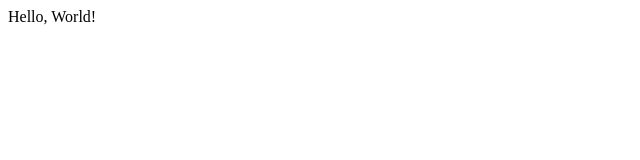
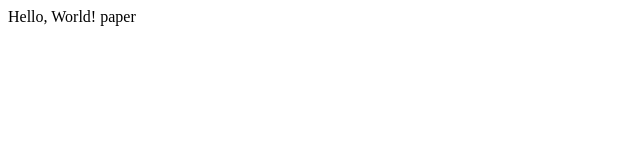
Before and after one commit to delhidenny/lecture01, a plain HTML site: page index.html in a window 1280 px wide. Shown: the full height of the page, 0-640 px from the left. Drawn offline with Linux system fonts and the light colour scheme.

Commit message:
added another line

```diff
--- a/index.html
+++ b/index.html
@@ -7,5 +7,6 @@
 </head>
 <body>
     Hello, World!
+    paper
 </body>
 </html>
```
